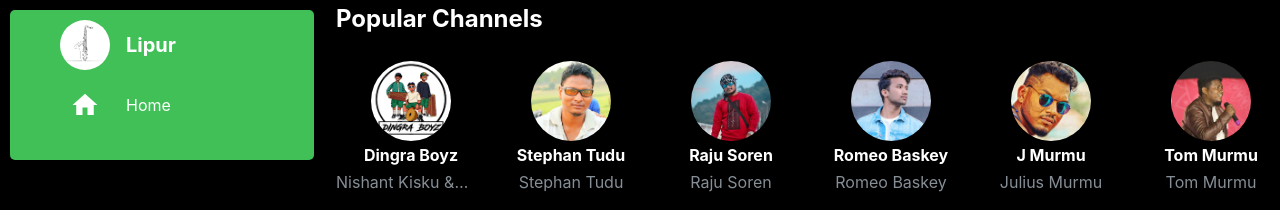
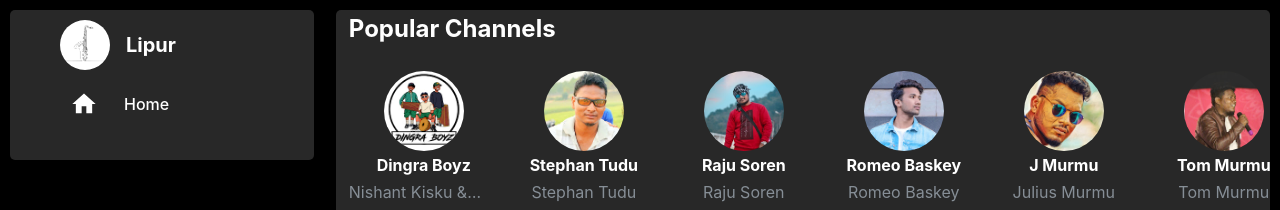
Before and after one commit to SandeepKisku24/lipur, a React (Create React App) app: page /lipur/lipur in a window 1280 px wide. Shown: the top 210 px of the page. Built offline with nearby package versions, Linux system fonts and the light colour scheme.

Commit message:
changes in background

```diff
--- a/src/components/header.js
+++ b/src/components/header.js
@@ -1,20 +1,26 @@
 import { Group, Text, Image, Anchor, Stack } from '@mantine/core';
-import React from 'react';
+import React, { useState } from 'react';
 import img from '../Gallery/musical instrument.png';
 import { Link } from 'react-router-dom';
 import HomeIcon from '@mui/icons-material/Home';
 
 const Header = () => {
+
+    const [menu,setMenu] =  useState("");
+
+
     return (
-        <Stack bg="green" style={{ borderRadius: '5px',margin:"10px 10px 0 10px", gap: '20px', padding: '10px 50px', width: '95%', height: '150px' }}  align="stretch">
-            <Group>
+        <Stack bg="#282828" style={{ borderRadius: '5px',margin:"10px 10px 0 10px", gap: '20px', padding: '10px 50px', width: '95%', height: '150px' }}  align="stretch">
+            <Group onMouseOver={()=>{setMenu("home")}}>
                 <img src={img} style={{height:"50px",width:"50px", backgroundColor:"#fff",borderRadius:"50%"}}/>
                 <Text fz={20} fw={700} c="#fff">Lipur</Text>
             </Group>
-            <Link to="/" style={{ textDecoration: 'none', marginLeft:"10px" }}>
-                <Group style={{ display: 'flex', alignItems: 'center' }}>
-                    <HomeIcon style={{ fontSize: '30px', color: '#fff' }} />
-                    <Anchor c="#fff" underline="never" style={{ marginLeft: '10px' }} fz={16}>Home</Anchor>
+            <Link to="/" style={{ textDecoration: 'none', marginLeft:"10px"}}>
+                <Group style={{ display: 'flex', alignItems: 'center', }} m="auto" onMouseOver={()=>{setMenu("home")}} onMouseLeave={()=>{
+                    setMenu("");
+                }}>
+                    <HomeIcon style={{ fontSize:menu=="home"?"30px":"28px",  color: "#fff"  }} />
+                    <Anchor c="#fff" underline="never" style={{ marginLeft: '10px',textDecoration:"none" ,  fontWeight: menu=="home"?700:500 }} fz={16}>Home</Anchor>
                 </Group>
             </Link>
         </Stack>
--- a/src/home.js
+++ b/src/home.js
@@ -5,7 +5,7 @@ import AllTimeHits from "./components/recentHit";
 
 const Home = ()=>{
     return(
-        <div style={{width:"73%"}}>
+        <div style={{width:"73%", backgroundColor:"#282828", paddingLeft:"1%", borderRadius:"5px", marginTop:"10px"}}>
             <PChannels/>
             <AllTimeHits/>
         </div>
```
Also changed, not shown: src/Gallery/icon.png (added).
